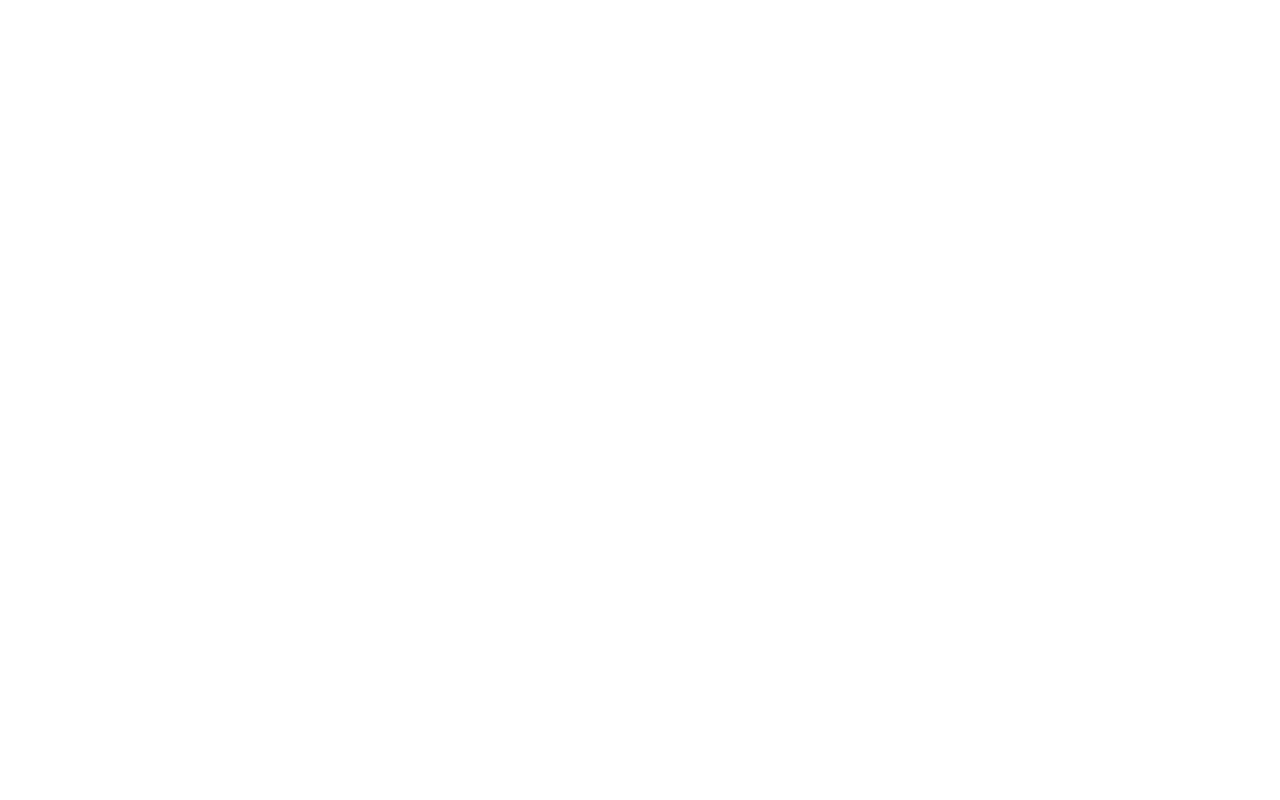
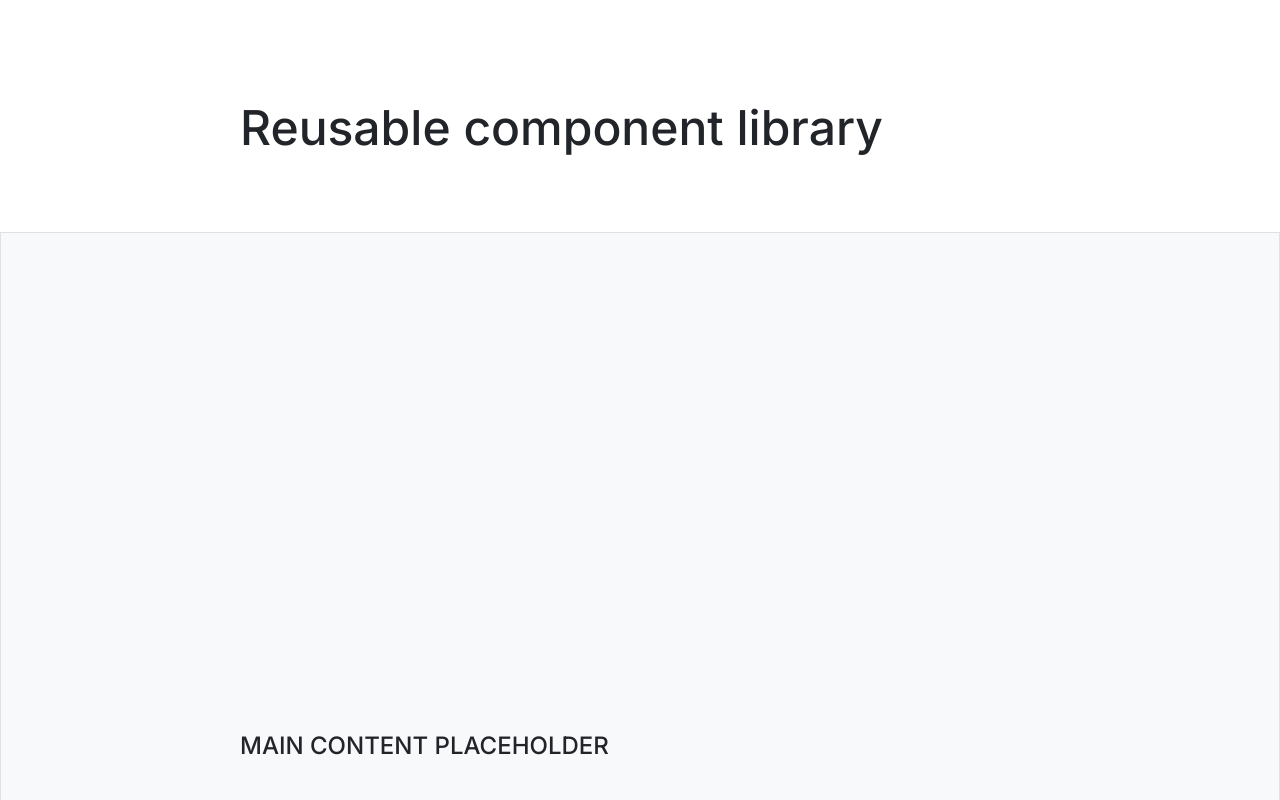
Before and after one commit to js-tasks-ru/htmlcss-20211021_mostikjun, a website: page index.html in a window 1280 px wide. Shown: the top 800 px of the page. Drawn offline with Linux system fonts and the light colour scheme.

Commit message:
Added high level layout of style guide page.

```diff
--- a/assets/css/main.css
+++ b/assets/css/main.css
@@ -3,14 +3,14 @@
 :root {
   --white: #ffffff;
   --black: #212429;
-    --pink: #F784AD;
-    --purple: #7048E8;
-    --blue: #374FC7;
-    --red: #F03D3E;
-    --grey-1: #F8F9FA;
-    --grey-2: #DDE2E5;
-    --grey-3: #ACB5BD;
-    --grey-4: #495057;
+  --pink: #f784ad;
+  --purple: #7048e8;
+  --blue: #374fc7;
+  --red: #f03d3e;
+  --gray-1: #f8f9fa;
+  --gray-2: #dde2e5;
+  --gray-3: #acb5bd;
+  --gray-4: #495057;
 
   --error: var(--red);
   --success: var(--blue);
@@ -22,3 +22,7 @@
 * {
   font-family: 'Roboto', sans-serif;
 }
+
+html {
+  height: 100%;
+}
--- a/assets/fonts/fonts.css
+++ b/assets/fonts/fonts.css
@@ -1 +1,2 @@
 @import url('https://fonts.googleapis.com/css2?family=Roboto:ital,wght@0,100;0,300;0,400;0,500;0,700;0,900;1,100;1,300;1,400;1,500;1,700;1,900&display=swap');
+@import url('https://fonts.googleapis.com/css2?family=Inter:wght@100;300;400;500;700;900&display=swap');
--- /dev/null
+++ b/components/body/body.css
@@ -0,0 +1,15 @@
+.body {
+  align-items: stretch;
+  display: flex;
+  flex-direction: column;
+  height: 100%;
+  justify-content: center;
+}
+
+.body__placeholder {
+  color: var(--black);
+  font-family: 'Inter', sans-serif;
+  font-size: 1.5rem;
+  font-weight: 500;
+  text-transform: uppercase;
+}
--- /dev/null
+++ b/components/footer/footer.css
@@ -0,0 +1,24 @@
+.footer {
+  padding: 4.5rem 0 8rem 0;
+}
+
+.footer__title {
+  color: var(--black);
+  font-family: 'Inter', sans-serif;
+  font-size: 2.5rem;
+  font-weight: 500;
+  line-height: 3rem;
+  margin: 0;
+  text-align: center;
+}
+
+.footer__description {
+  color: var(--black);
+  font-family: 'Inter', sans-serif;
+  font-size: 1rem;
+  font-weight: 400;
+  line-height: 1.5rem;
+  margin: 2rem auto 0 auto;
+  text-align: center;
+  width: 80%;
+}
--- /dev/null
+++ b/components/header/header.css
@@ -0,0 +1,9 @@
+.header__title {
+  color: var(--black);
+  font-family: 'Inter', sans-serif;
+  font-size: 3rem;
+  font-weight: 500;
+  line-height: 4rem;
+  margin: 0;
+  padding: 6rem 0 4.5rem 0;
+}
--- /dev/null
+++ b/components/page/page.css
@@ -0,0 +1,26 @@
+.page {
+  margin: 0;
+}
+
+.page__header {
+  background-color: var(--white);
+}
+
+.page__body {
+  background-color: var(--gray-1);
+  border: 0.0625rem solid var(--gray-2);
+  /* Temporarily hardcode the height, until body content is added. */
+  height: 64rem;
+}
+
+.page__bottom {
+  background-color: var(--white);
+}
+
+.page__item {
+  box-sizing: border-box;
+  height: 100%;
+  margin: 0 auto;
+  max-width: 70rem;
+  padding: 0 10rem;
+}
--- a/index.html
+++ b/index.html
@@ -1,10 +1,41 @@
 <!DOCTYPE html>
-<!-- Главная страница -->
 <html lang="ru">
-    <head>
-        <link rel="stylesheet" href="./assets/css/main.css">
-    </head>
-    <body>
-
-    </body>
+  <head>
+    <meta charset="UTF-8" />
+    <title>Style Guide</title>
+    <link rel="stylesheet" href="./assets/css/main.css" />
+    <link rel="stylesheet" href="./components/page/page.css" />
+    <link rel="stylesheet" href="./components/header/header.css" />
+    <link rel="stylesheet" href="./components/body/body.css" />
+    <link rel="stylesheet" href="./components/footer/footer.css" />
+  </head>
+  <body class="page">
+    <div class="page__header">
+      <div class="page__item">
+        <header class="header">
+          <h1 class="header__title">Reusable component library</h1>
+        </header>
+      </div>
+    </div>
+    <div class="page__body">
+      <div class="page__item">
+        <main class="body">
+          <h2 class="body__placeholder">Main content placeholder</h2>
+        </main>
+      </div>
+    </div>
+    <div class="page__footer">
+      <div class="page__item">
+        <footer class="footer">
+          <h2 class="footer__title">About</h2>
+          <p class="footer__description">
+            This project is a collection of professionally designed, pre-built,
+            fully responsive HTML snippets you can drop into your projects. Get
+            started by checking out our free preview components, or browsing the
+            PNG previews in the categories you're most curious about.
+          </p>
+        </footer>
+      </div>
+    </div>
+  </body>
 </html>
```
Lines whose indentation alone changed are shown as unchanged.
